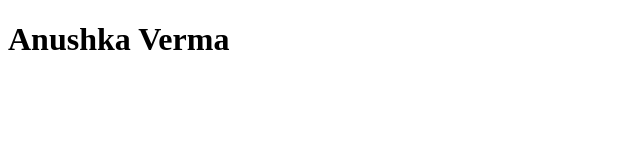
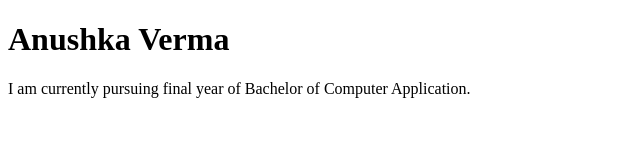
Before and after one commit to theanushka-v18/LearningGit-Github, a plain HTML site: page index.html in a window 1280 px wide. Shown: the whole page, without its empty margins (0-640 px from the left). Drawn offline with Linux system fonts and the light colour scheme.

Commit message:
added about my graduation detail

```diff
--- a/index.html
+++ b/index.html
@@ -8,5 +8,6 @@
 </head>
 <body>
     <h1>Anushka Verma</h1>
+    <p>I am currently pursuing final year of Bachelor of Computer Application.</p>
 </body>
 </html>
```
